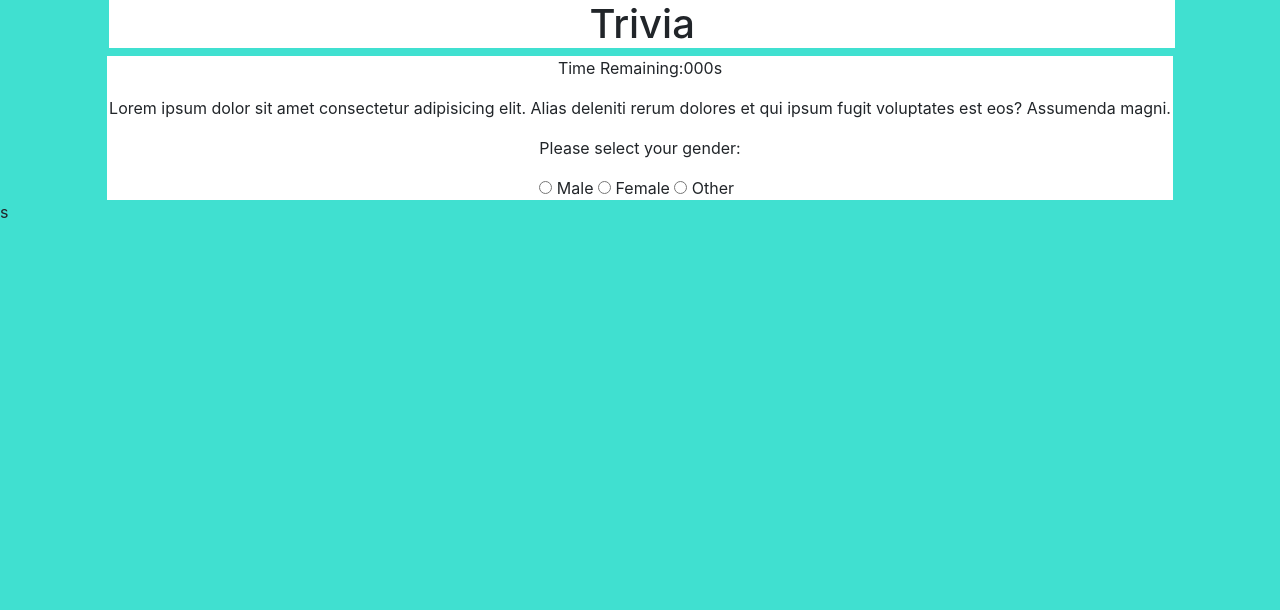
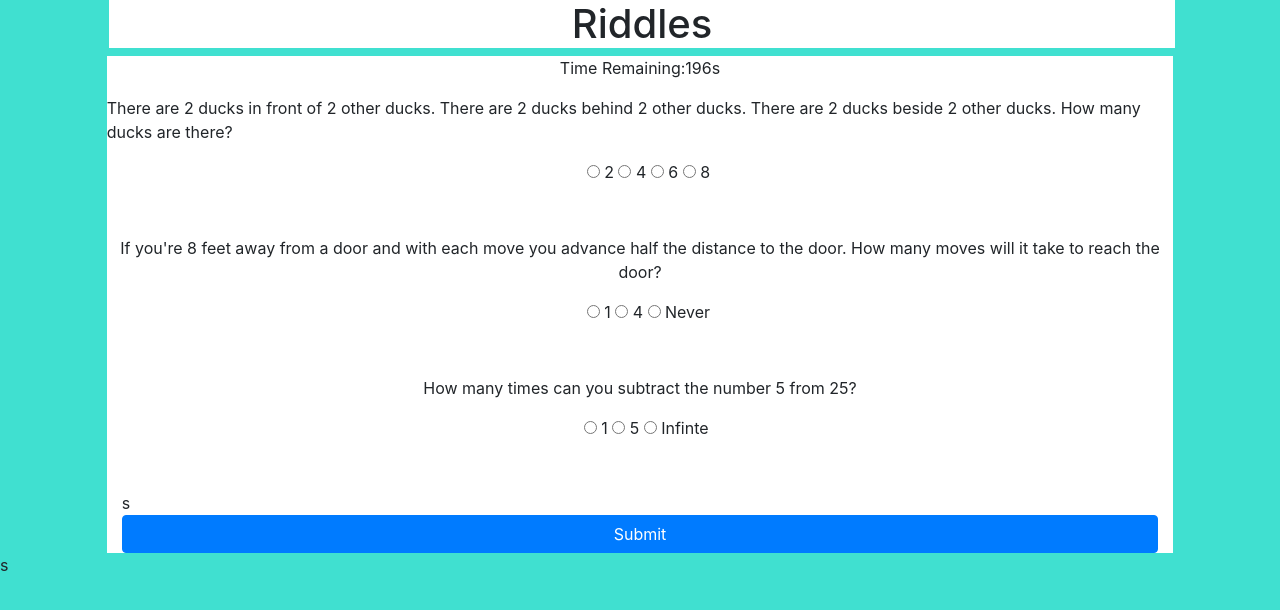
Before and after one commit to Fosterr334/TriviaGame, a plain HTML site: page index.html in a window 1280 px wide. Drawn offline with nearby package versions, Linux system fonts and the light colour scheme.

Commit message:
Finshed the project

```diff
--- a/assets/css/style.css
+++ b/assets/css/style.css
@@ -9,3 +9,29 @@ body{
     text-align      : center;
     margin-left     : 8.5%;
 }
+#questions{
+    text-align      : center;
+}
+.spacing{
+    margin-bottom   : 5%;
+}
+.lives{
+    width           : 8%;
+    height          : 8%;
+}
+#life1{
+    opacity         : 1;
+}
+#life2{
+    opacity         : 1;
+    transform       : rotate(90deg);
+}
+#life3{
+    opacity         : 1;
+}
+#centering{
+    margin-left     :45%;
+}
+#centeringQ3{
+    margin-left     :37%;
+}
--- a/assets/javascript/app.js
+++ b/assets/javascript/app.js
@@ -0,0 +1,52 @@
+
+//gloabl Variables
+var time = 201;
+var check;
+var awn1;
+var awn2;
+var awn3;
+
+function count(){
+    if (time > 0){
+        time--;
+        $("#timerCt").text(time);
+    }
+    else{
+        time=201;
+        alert("You Lose, Try Again");
+    }
+}
+var myTimer = setInterval(count,1000);
+
+$("#submitBtn").on("click", function () {
+    awn1 = $("input[name='riddle1']:checked").val();
+    awn2 = $("input[name='riddle2']:checked").val();
+    awn3 = $("input[name='riddle3']:checked").val();
+    if (awn1 === "4"){
+        if(awn2 === "Never"){
+            if(awn3 === "1")
+            {
+                clearInterval(myTimer);
+                alert("You Win!");
+            }
+            else{
+                alert("One of the awnsers is wrong");
+                time = time - 10;
+            }
+        }
+        else{
+            alert("One of the awnsers is wrong");
+            time = time - 10;
+        }
+
+    }
+    else{
+        alert("One of the awnsers is wrong");
+        time = time - 10;
+    }
+
+});
+$("input").on("click", function () {
+    check = $("input:checked").val();
+    console.log(check);
+});
--- a/index.html
+++ b/index.html
@@ -1,7 +1,7 @@
 <!doctype html>
 <html lang="en">
   <head>
-    <title>Trivia</title>
+    <title>Riddles</title>
     <!-- Required meta tags -->
     <meta charset="utf-8">
     <meta name="viewport" content="width=device-width, initial-scale=1, shrink-to-fit=no">
@@ -13,37 +13,48 @@
   <body>
     <!-- Header -->
     <h1 class="head col-xl-10 ">
-        Trivia
+        Riddles
     </h1>
 <div class="container strip col-xl-10">
   <!-- Timer -->
     <div class="row d-flex justify-content-center">
       <p>Time Remaining:</p>
-      <p id="timer">000</p>
+      <p id="timerCt">100</p>
       <p id="space">s</p>
     </div>
-    <div class="row d-flex justify-content-center">
-      <p id="question">
-        Lorem ipsum dolor sit amet consectetur adipisicing elit. Alias deleniti rerum dolores et qui ipsum fugit voluptates est eos? Assumenda magni.
-      </p>
+    <!-- Question 1 -->
+    <div class="row d-flex justify-content-center spacing">
+        <form action="/action_page.php">
+          <p>There are 2 ducks in front of 2 other ducks. There are 2 ducks behind 2 other ducks. There are 2 ducks beside 2 other ducks. How many ducks are there?</p>
+            <input type="radio" name="riddle1" value="2" id="centering"> 2
+            <input type="radio" name="riddle1" value="4"> 4
+            <input type="radio" name="riddle1" value="6"> 6
+            <input type="radio" name="riddle1" value="8"> 8
+        </form>
     </div>
-    <div class="row d-flex justify-content-center">
-        <form action="/action_page.php">
-          <p>Please select your gender:</p>
-            <input type="radio" name="gender" value="male"> Male
-            <input type="radio" name="gender" value="female"> Female
-            <input type="radio" name="gender" value="other"> Other
-
-          </form>
+    <!-- Question 2 -->
+    <div class="row d-flex justify-content-center spacing">
+      <form action="/action_page.php">
+        <p id = "questions">If you're 8 feet away from a door and with each move you advance half the distance to the door. How many moves will it take to reach the door?</p>
+          <input type="radio" name="riddle2" value="1" id="centering"> 1
+          <input type="radio" name="riddle2" value="4"> 4
+          <input type="radio" name="riddle2" value="Never"> Never
+      </form>
     </div>
-
-</div>
+    <!-- Question 3 -->
+    <div class="row d-flex justify-content-center spacing">
+      <form action="/action_page.php">
+        <p id = "questions">How many times can you subtract the number 5 from 25?</p>
+          <input type="radio" name="riddle3" value="1" id="centeringQ3"> 1
+          <input type="radio" name="riddle3" value="5"> 5
+          <input type="radio" name="riddle3" value="Infinite"> Infinte
+      </form>
+    </div>s
+    <a name="Submit" id="submitBtn" class="btn btn-primary d-flex justify-content-center" href="#" role="button">Submit</a>
+  </div>
   </body>
     <!-- jQuery -->s
     <script src="https://code.jquery.com/jquery-3.3.1.slim.min.js" integrity="sha384-q8i/X+965DzO0rT7abK41JStQIAqVgRVzpbzo5smXKp4YfRvH+8abtTE1Pi6jizo" crossorigin="anonymous"></script>
     <!-- app.js -->
     <script src="assets/javascript/app.js" ></script>
 </html>
-      <!-- <p>Time Remaining:</p>
-      <p id="timer">000</p>
-      <p id="space">s</p> -->
```
Also changed, not shown: assets/images/Puzzle_Piece.png (added).
